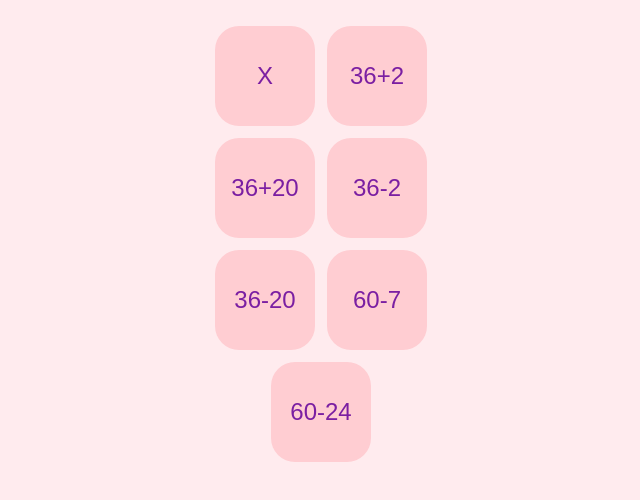
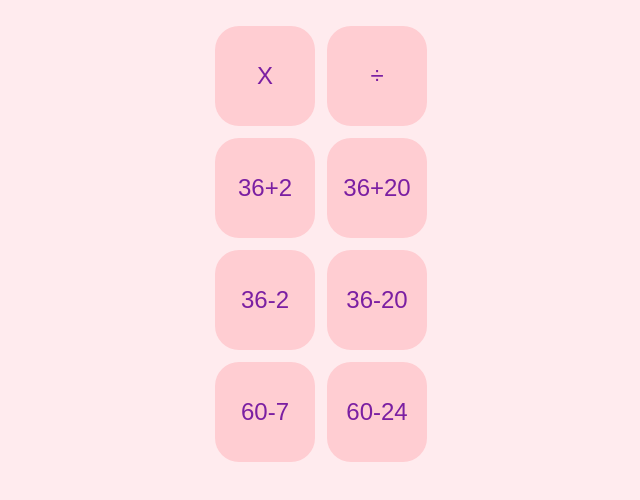
Before and after one commit to evgenyVoznyuk/school-math, a Vue app: page /math in a window 1280 px wide. Shown: the top 500 px of the page, without its empty margins (319-959 px from the left). Built offline with nearby package versions, Linux system fonts and the light colour scheme.

Commit message:
division

```diff
--- a/src/tasks/questions.ts
+++ b/src/tasks/questions.ts
@@ -10,16 +10,22 @@ const getNumbers : TGetNumbers = (given: TGiven) => {
     if (sign === '-') secondMax = firstNumber;
     else if (sign === '+') secondMax = max - firstNumber;
     else if (sign === 'x') secondMax = 9;
+    else if (sign === '÷') secondMax = 9;
     const secondNumber = getNumber(second, 1, secondMax as TDigits);
     return { firstNumber, sign, secondNumber };
 }
 
 const getQuestion : TGetQuestion = (given: TGiven) => {
-    const { firstNumber, sign, secondNumber } = getNumbers(given);
+    // eslint-disable-next-line prefer-const
+    let { firstNumber, sign, secondNumber } = getNumbers(given);
     let answer;
     if (sign === '-') answer = firstNumber - secondNumber;
     else if (sign === '+') answer = firstNumber + secondNumber;
     else if (sign === 'x') answer = firstNumber * secondNumber;
+    else if (sign === '÷') {
+        answer = firstNumber;
+        firstNumber = firstNumber * secondNumber;
+    }
     return {
         text: `${firstNumber} ${sign} ${secondNumber} = ?`,
         answer,
--- a/src/tasks/simple.ts
+++ b/src/tasks/simple.ts
@@ -9,6 +9,16 @@ const tasks: TTask[] = [
             max: 9,
             min: 1,
             sign: 'x',
+        },
+    },
+    {
+        name: '÷',
+        given: {
+            first: 'one',
+            second: 'one',
+            max: 9,
+            min: 1,
+            sign: '÷',
         },
     },
     {
--- a/src/tasks/types/simple.d.ts
+++ b/src/tasks/types/simple.d.ts
@@ -1,6 +1,6 @@
 import { TOneDigit, TTwoDigit, TGetNumberArgs } from './generators'
 type TNumberKey = keyof TGetNumberArgs;
-type TSign = '-' | '+' | 'x' | '/';
+type TSign = '-' | '+' | 'x' | '÷';
 type TGiven = {
     first: TNumberKey,
     second: TNumberKey,
```
